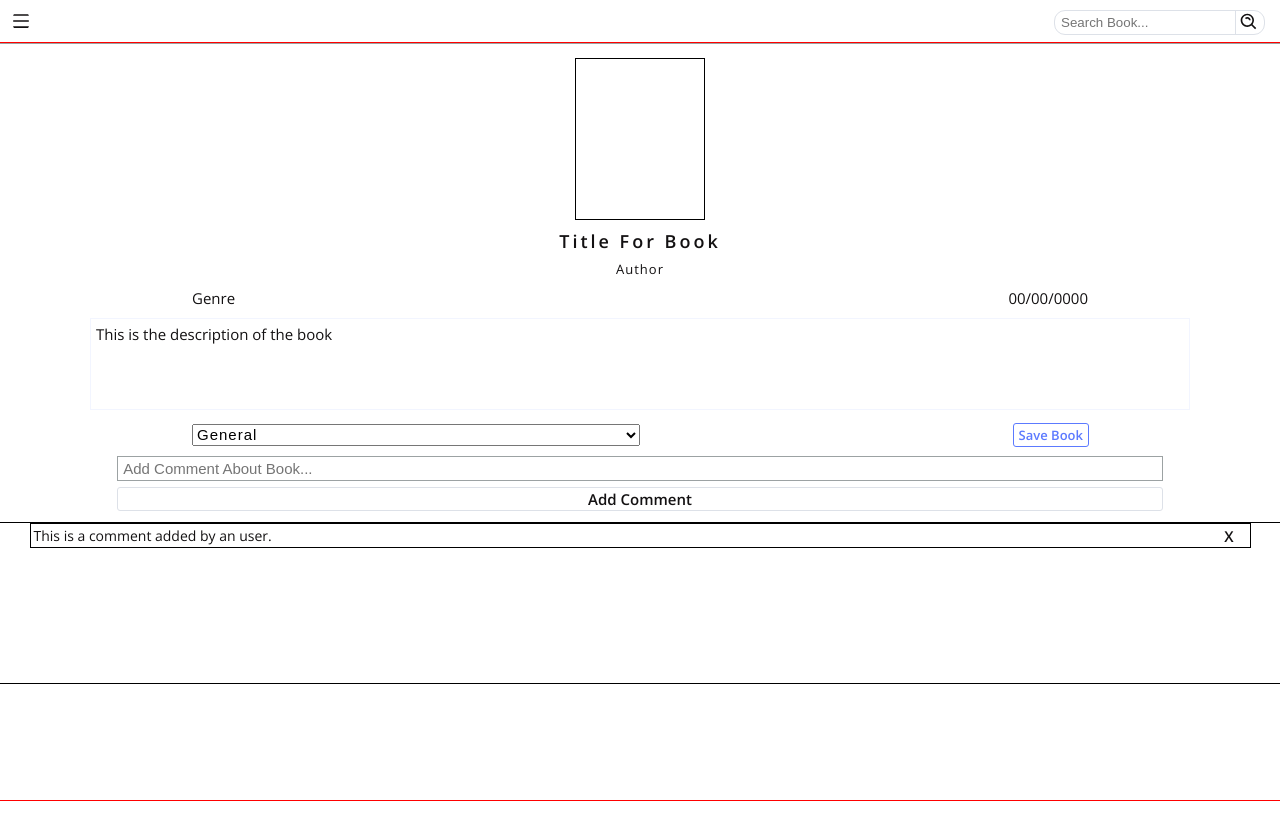
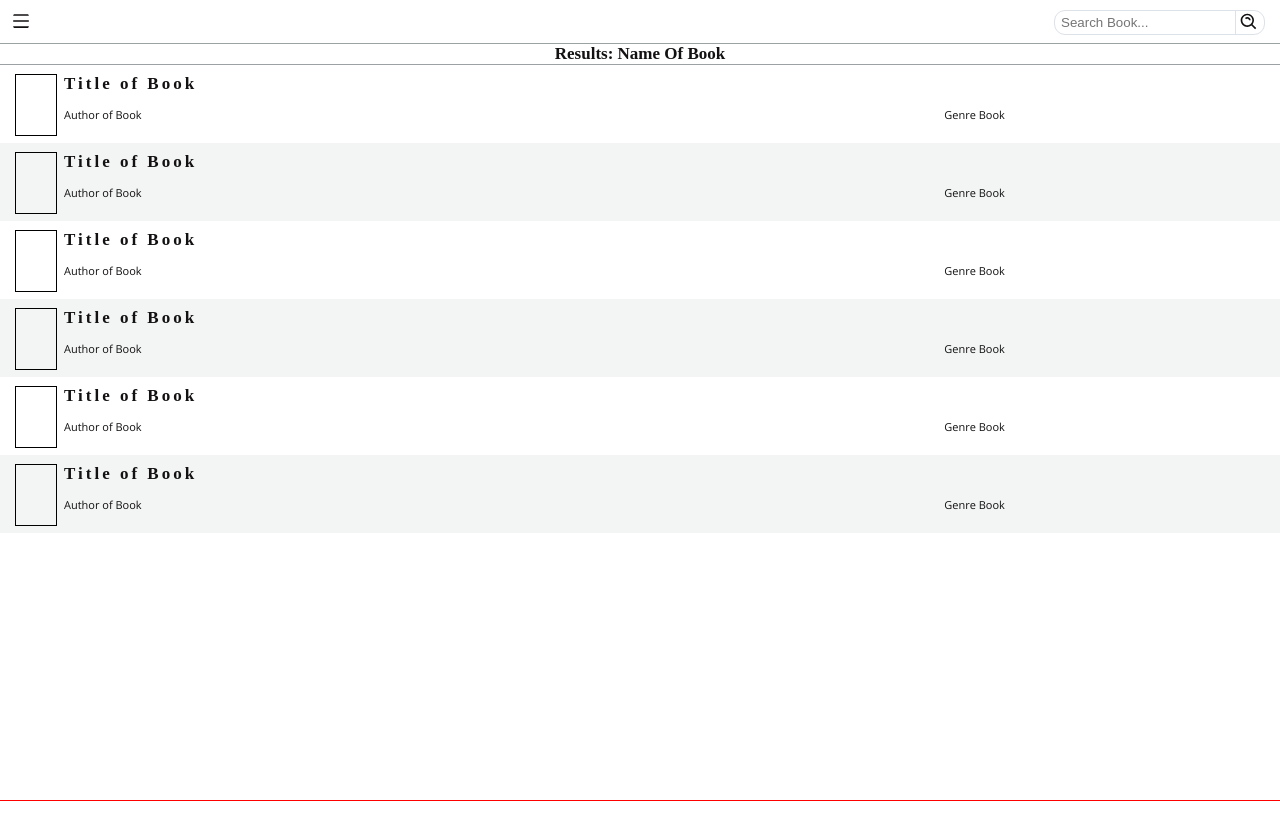
Before and after one commit to Rio0628/book-finder, a React (Create React App) app: page / in a window 1280 px wide. Shown: the top 840 px of the page. Built offline with nearby package versions, Linux system fonts and the light colour scheme; a web font is replaced by a local one.

Commit message:
Moved Comp and Changed Styling
- Moved the elements of the search books component from the main app component to an individual component that will allow for a more organized main app component.
- Also fixed small styling issues with the other components.

```diff
--- a/src/App.js
+++ b/src/App.js
@@ -4,8 +4,8 @@ import { AiOutlineMenu } from 'react-icons/ai'
 import { AiOutlineClose } from 'react-icons/ai'
 import { BiSearchAlt } from 'react-icons/bi'
 import IndBookView from './components/IndBookView';
-import IndSearchBook from './components/IndSearchBook';
 import SavedBooks from './components/SavedBooks';
+import SearchRsltBooks from './components/SearchRsltBooks';
 
 class App extends Component {
   render () {
@@ -26,20 +26,9 @@ class App extends Component {
           </div>
         </div>
 
-        {/* <div className='searchBooksCntr'>
-          <p className='searchRsltsHeading'>Results: Name Of Book</p>
 
-          <div className='booksCntr'>
-            <IndSearchBook />
-            <IndSearchBook />
-            <IndSearchBook />
-            <IndSearchBook />
-            <IndSearchBook />
-            <IndSearchBook />
-          </div>
-        </div> */}
-
-        <IndBookView />
+        <SearchRsltBooks />
+        {/* <IndBookView /> */}
         {/* <SavedBooks /> */}
 
         {/* <div className='sidebar'>
--- a/src/components/IndBookView.js
+++ b/src/components/IndBookView.js
@@ -33,7 +33,9 @@ const IndBookView = () => {
             </div>
 
             <div className='commentsCntr'>
-                <p className='indComment'>This is a comment added by an user. <p>X</p></p>
+                <div className='indComment'>This is a comment added by an user. <p>X</p></div>
+                <div className='indComment'>This is a comment added by an user. <p>X</p></div>
+                <div className='indComment'>This is a comment added by an user. <p>X</p></div>
             </div>
         </div>
     );
--- /dev/null
+++ b/src/components/SearchRsltBooks.js
@@ -0,0 +1,22 @@
+import React from 'react';
+import IndSearchBook from './IndSearchBook';
+
+const SearchRsltBooks = () => {
+    return (
+        <div className='searchBooksCntr'>
+          <p className='searchRsltsHeading'>Results: Name Of Book</p>
+
+          <div className='booksCntr'>
+                <IndSearchBook />
+                <IndSearchBook />
+                <IndSearchBook />
+                <IndSearchBook />
+                <IndSearchBook />
+                <IndSearchBook />
+          </div>
+
+        </div>
+    );
+}
+
+export default SearchRsltBooks;
--- a/src/index.css
+++ b/src/index.css
@@ -217,7 +217,7 @@ body {
   display: flex;
   justify-content: space-between;
   height: 1.5rem;
-  outline: 1px solid red;
+  /* outline: 1px solid red; */
   font-size: 11px;
   align-items: center;
   pointer-events: none;
@@ -272,7 +272,7 @@ body {
   align-items: center;
   /* bottom: 1rem; */
   height: 100vh;
-  outline: 1px solid red;
+  /* outline: 1px solid red; */
 }
 
 .thumbnail {
@@ -378,7 +378,7 @@ body {
   width: 95%;
   font-size: 15px;
   height: 1.2rem;
-  padding: 2px 5px;
+  padding: 2.5px 5px;
 }
 
 .addComment:focus {
@@ -392,7 +392,7 @@ body {
   font-size: 15px;
   font-weight: 600;
   text-align: center;
-  padding: 1px 5px;
+  padding: 1.5px 5px;
   outline: 1px solid #dde1e8;
   border-radius: 2px;
   cursor: pointer;
@@ -413,13 +413,13 @@ body {
 
 .commentsCntr {
   position: relative;
-  top: .5rem;
+  top: .4rem;
   display: flex;
   flex-direction: column;
   align-items: center;
   width: 100vw;
   height: 10rem;
-  outline: 1px solid black;
+  outline: 1px solid #333;
   overflow-x: hidden;
   overflow-y: scroll;
 }
@@ -428,18 +428,19 @@ body {
   width: 0px;
 }
 
-
-
 .indComment {
   position: relative;
-  bottom: .8rem;
+  top: .4rem;
+  right: 3px;
   display: flex;
   justify-content: space-between;
   align-items: center;
   width: 95%;
   font-size: 14px;
-  padding: 2px 0px 2px 3px;
+  padding: 3px 0px 3px 4px;
+  margin-bottom: .4rem;
   outline: 1px solid black;
+  border-radius: 3px;
 }
 
 .indComment p {
@@ -465,13 +466,4 @@ body {
   transition: .1s ease-in-out;
 }
 
-/*
-
-            <div className='addCommentCntr'>
-                <input className='addComment' placeholder='Add Comment About Book...'/>
-
-                <div className='addBtn'>Add Comment</div>
-            </div>
-
-            <div className='commentsCntr'>
-                <p className='indComment'>T */
+/* -- MEDIA QUERIES -- */
```
